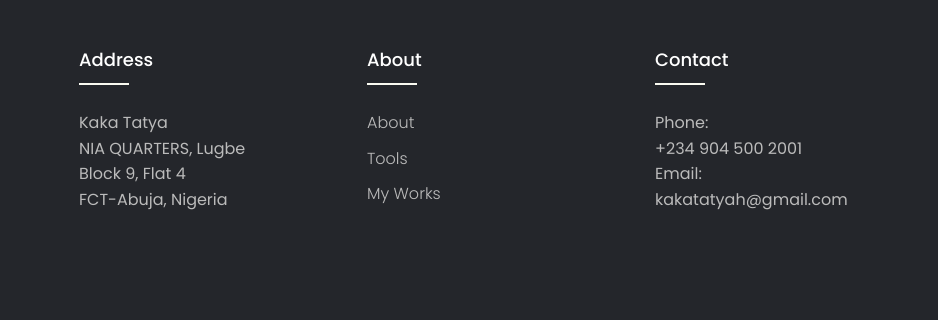
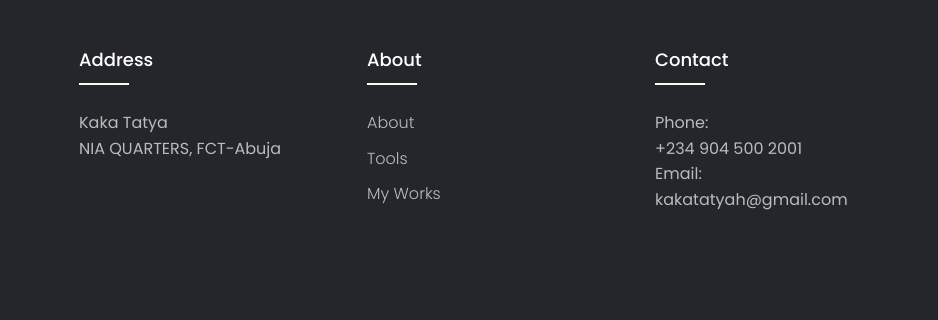
Before and after one commit to successdanesy/Kaka-tatya-portfolio, a plain HTML site: page index.html in a window 1280 px wide. Shown: the part 3288-3608 px from the top of the page, 0-938 px from the left. Drawn offline with Linux system fonts and the light colour scheme.

Commit message:
changed the address

```diff
--- a/index.html
+++ b/index.html
@@ -183,9 +183,7 @@
       <div class="footer-col">
         <h4>Address</h4>
         <p>Kaka Tatya<br>
-           NIA QUARTERS, Lugbe<br>
-           Block 9, Flat 4 <br>FCT-Abuja, Nigeria<br><br>
-        </p>
+           NIA QUARTERS, FCT-Abuja</p>
       </div>
 
       <div class="footer-col">
```
